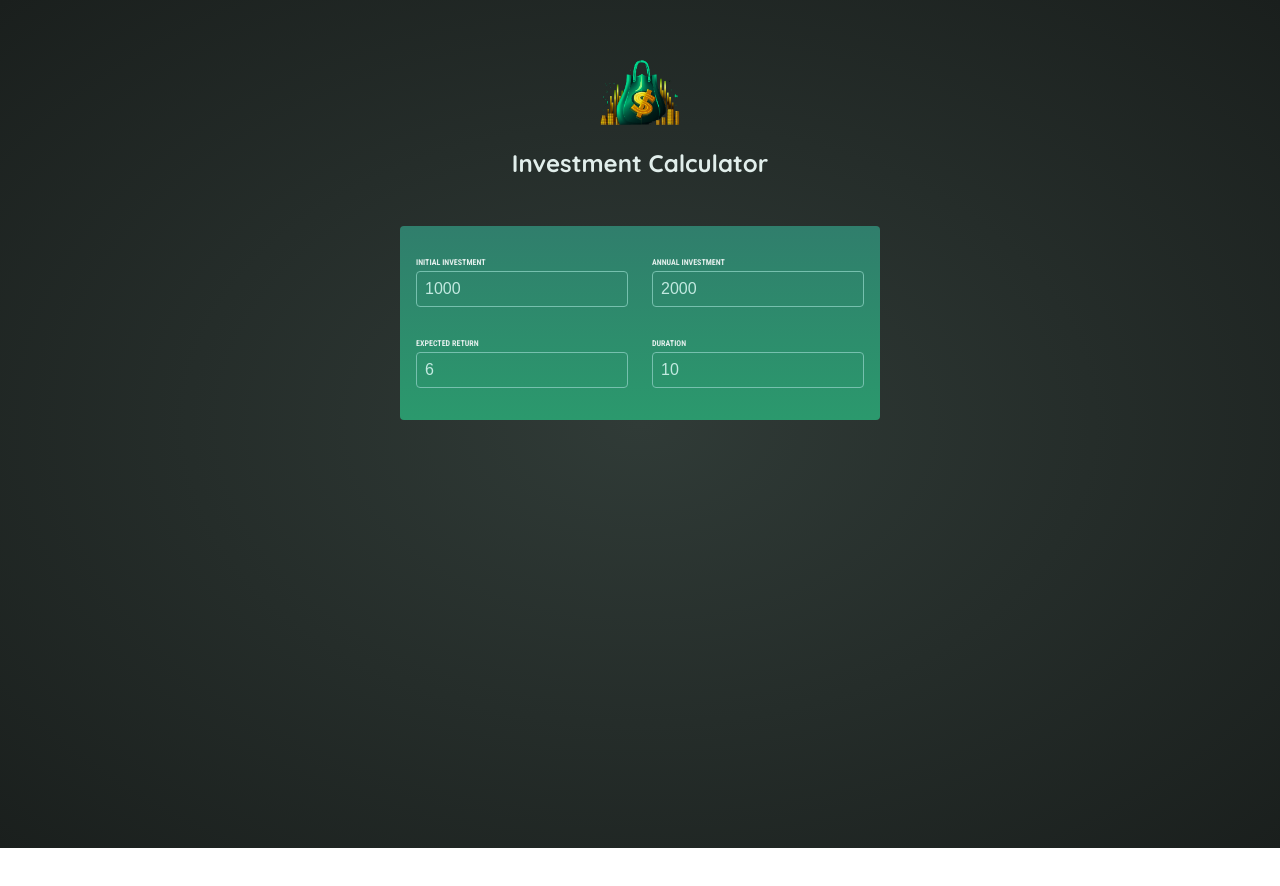
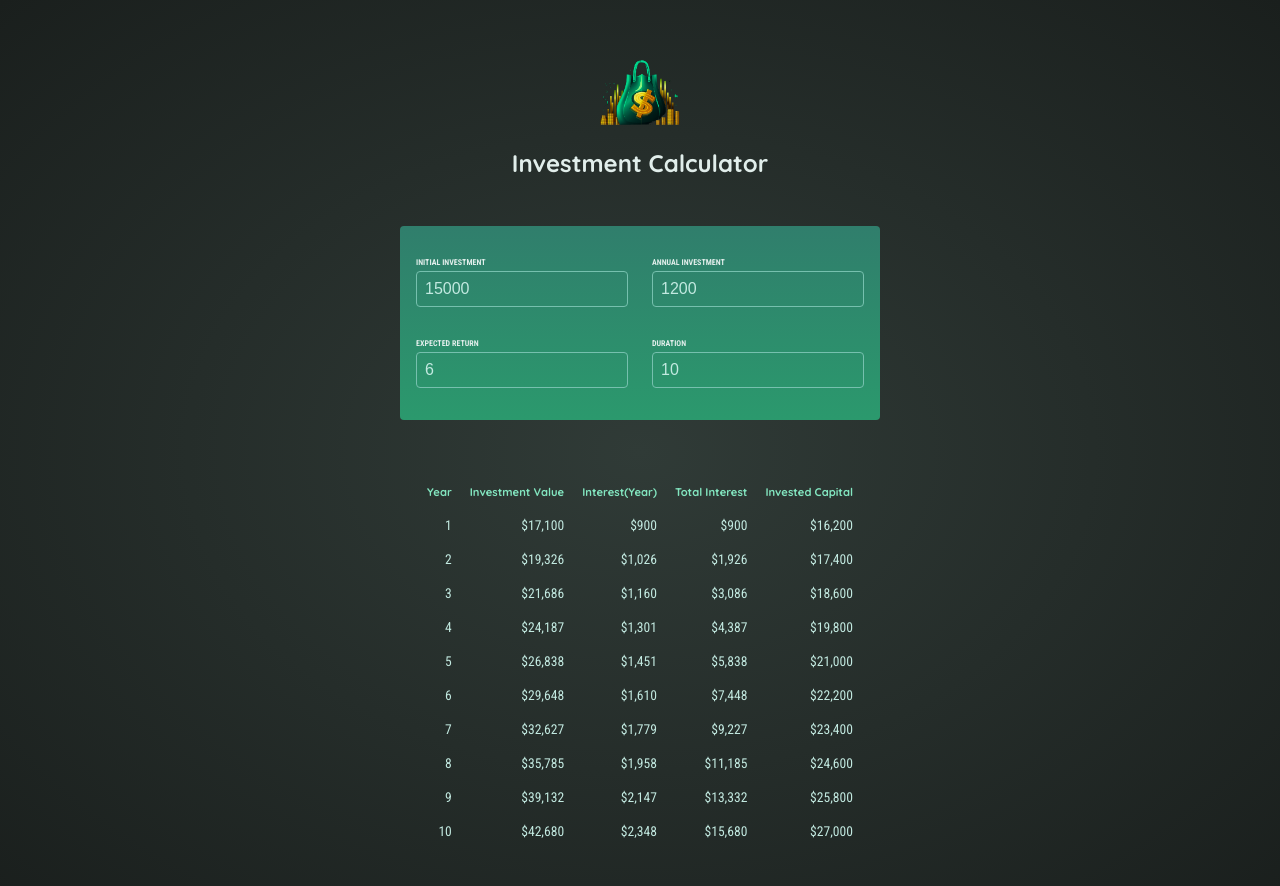
Before and after one commit to Surajnairx/react-investment-calculator, a React (Vite) app: page / in a window 1280 px wide. Shown: the top 886 px of the page. Before the commit the page ends 848 px from the top, so only its background shows below. Built offline with nearby package versions, Linux system fonts and the light colour scheme.

Commit message:
feat: add Result component

```diff
--- a/src/App.jsx
+++ b/src/App.jsx
@@ -1,11 +1,12 @@
 import { useState } from "react";
 import Header from "./component/Header";
 import UserInput from "./component/UserInput";
+import Results from "./component/Results";
 
 function App() {
   const [userInput, setUserInput] = useState({
-    initialInvestment: 1000,
-    annualInvestment: 2000,
+    initialInvestment: 15000,
+    annualInvestment: 1200,
     expectedReturn: 6,
     duration: 10,
   });
@@ -13,7 +14,7 @@ function App() {
     setUserInput((prevUserInput) => {
       return {
         ...prevUserInput,
-        [inputIdentifier]: value,
+        [inputIdentifier]: +value,
       };
     });
   }
@@ -21,6 +22,7 @@ function App() {
     <>
       <Header />
       <UserInput userInput={userInput} onChange={handleChange} />
+      <Results userInput={userInput} />
     </>
   );
 }
--- /dev/null
+++ b/src/component/Results.jsx
@@ -0,0 +1,40 @@
+import { calculateInvestmentResults, formatter } from "../util/investment";
+const Results = ({ userInput }) => {
+  let data = calculateInvestmentResults(userInput);
+  const initialInvestment =
+    data[0].valueEndOfYear - data[0].interest - data[0].annualInvestment;
+
+  return (
+    <table id="result">
+      <thead>
+        <tr>
+          <th>Year</th>
+          <th>Investment Value</th>
+          <th>Interest(Year)</th>
+          <th>Total Interest</th>
+          <th>Invested Capital</th>
+        </tr>
+      </thead>
+      <tbody>
+        {data.map((yearData) => {
+          const totalInterest =
+            yearData.valueEndOfYear -
+            yearData.annualInvestment * yearData.year -
+            initialInvestment;
+          const totalAmoutInvested = yearData.valueEndOfYear - totalInterest;
+          return (
+            <tr key={yearData.year}>
+              <td>{yearData.year}</td>
+              <td>{formatter.format(yearData.valueEndOfYear)}</td>
+              <td>{formatter.format(yearData.interest)}</td>
+              <td>{formatter.format(totalInterest)}</td>
+              <td>{formatter.format(totalAmoutInvested)}</td>
+            </tr>
+          );
+        })}
+      </tbody>
+    </table>
+  );
+};
+
+export default Results;
--- a/src/component/UserInput.jsx
+++ b/src/component/UserInput.jsx
@@ -10,7 +10,7 @@ const UserInput = ({ userInput, onChange }) => {
             name="initialInvestment"
             value={userInput.initialInvestment}
             required
-            onChange={(e) => handleChange("initialInvestment", e.target.value)}
+            onChange={(e) => onChange("initialInvestment", e.target.value)}
           />
         </p>
         <p>
@@ -19,7 +19,7 @@ const UserInput = ({ userInput, onChange }) => {
             type="number"
             value={userInput.annualInvestment}
             required
-            onChange={(e) => handleChange("annualInvestment", e.target.value)}
+            onChange={(e) => onChange("annualInvestment", e.target.value)}
           />
         </p>
       </div>
@@ -30,7 +30,7 @@ const UserInput = ({ userInput, onChange }) => {
             type="number"
             value={userInput.expectedReturn}
             required
-            onChange={(e) => handleChange("expectedReturn", e.target.value)}
+            onChange={(e) => onChange("expectedReturn", e.target.value)}
           />
         </p>
         <p>
--- a/src/util/investment.js
+++ b/src/util/investment.js
@@ -30,9 +30,9 @@ export function calculateInvestmentResults({
 // The browser-provided Intl API is used to prepare a formatter object
 // This object offers a "format()" method that can be used to format numbers as currency
 // Example Usage: formatter.format(1000) => yields "$1,000"
-export const formatter = new Intl.NumberFormat('en-US', {
-  style: 'currency',
-  currency: 'USD',
+export const formatter = new Intl.NumberFormat("en-US", {
+  style: "currency",
+  currency: "USD",
   minimumFractionDigits: 0,
   maximumFractionDigits: 0,
 });
```
